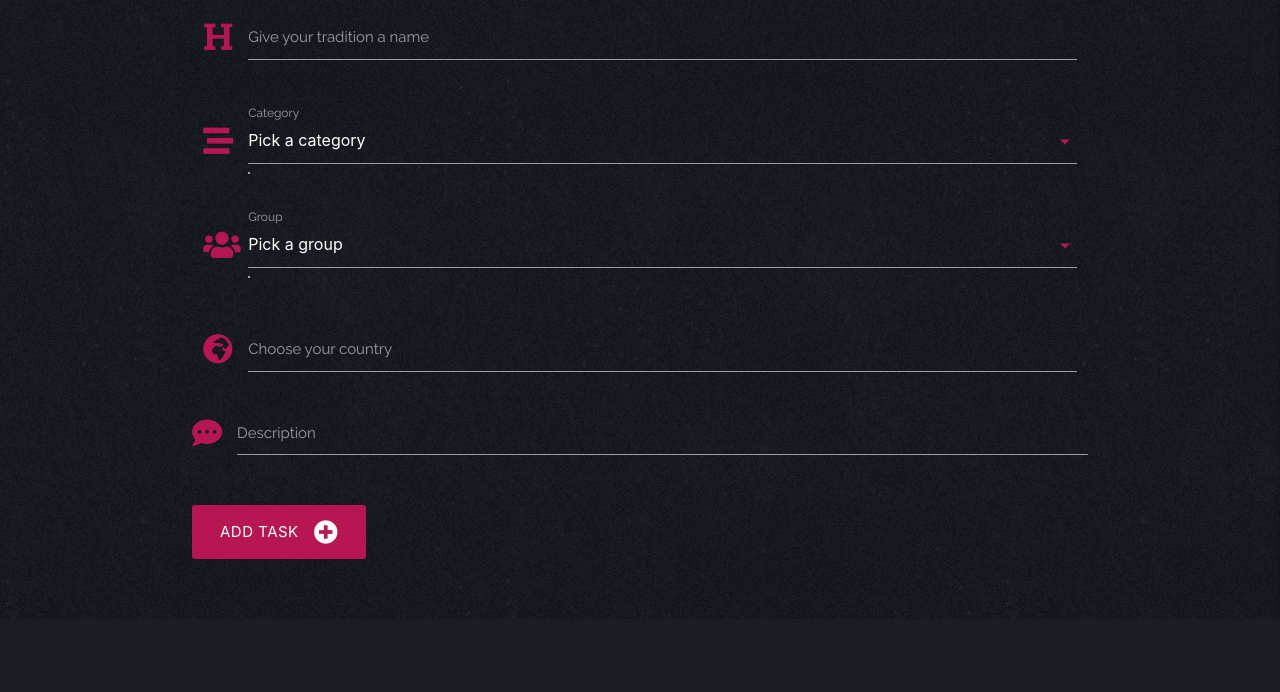
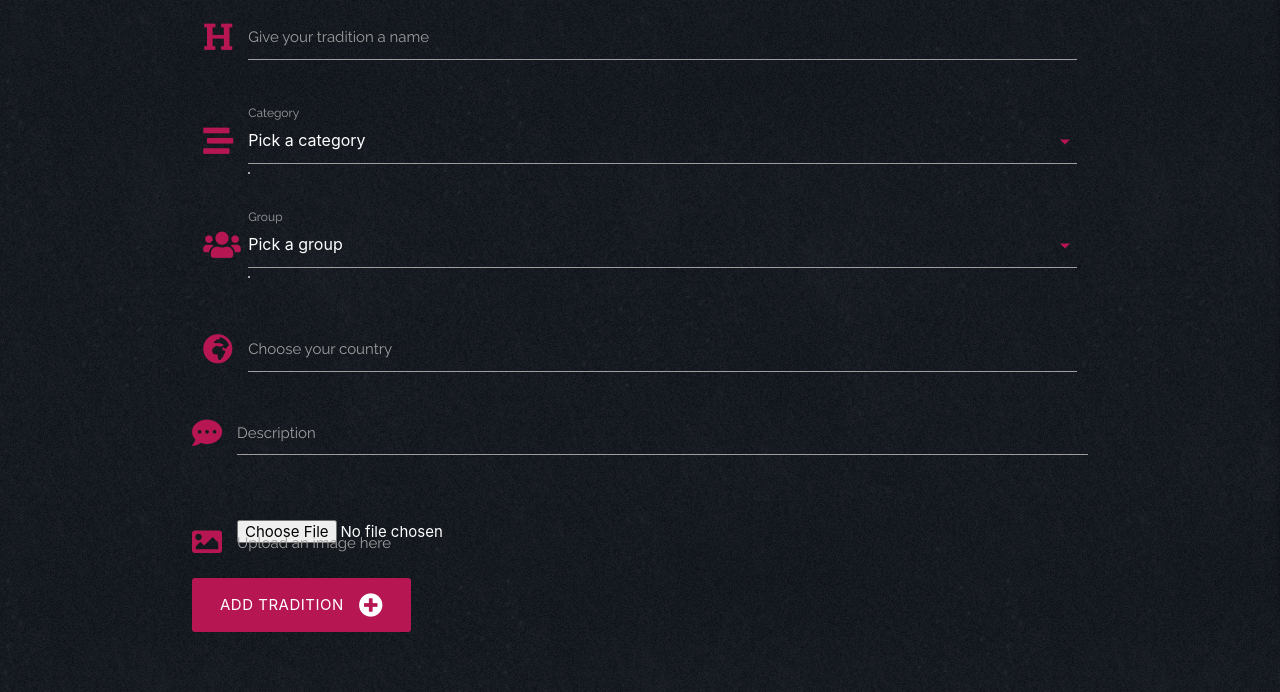
Before and after one commit to Jade-ux/OurTraditions, a Flask app: page /add_tradition in a window 1280 px wide. Shown: the part 249-941 px from the top of the page. Before the commit the page ends 863 px from the top, so only its background shows below. Run offline with Flask 2, Linux system fonts and the light colour scheme; data that the repository does not hold is empty; some libraries are stand-ins or nearby versions.

Commit message:
Created image upload function and added image upload field to add_tradition page. Created functionality to check filetypes and only allow valid file types. Used secure_filename function from Werkzeug to ensure filenames are safe.

```diff
--- a/app.py
+++ b/app.py
@@ -1,4 +1,5 @@
 import os
+import boto3, botocore
 from flask import (
     Flask, flash, render_template, redirect,
     request, session, url_for)
@@ -18,6 +19,96 @@ app.secret_key = os.environ.get("SECRET_KEY")
 
 mongo = PyMongo(app)
 
+
+# Amazon S3 for image uploads
+
+S3_BUCKET = os.environ.get("S3_BUCKET_NAME")
+S3_KEY = os.environ.get("S3_ACCESS_KEY")
+S3_SECRET = os.environ.get("S3_SECRET_ACCESS_KEY")
+S3_LOCATION = os.environ.get("S3_LOCATION")
+
+
+"""
+help from https://www.zabana.me/notes/flask-tutorial-upload-files-amazon-s3
+"""
+
+s3 = boto3.client(
+   "s3",
+   aws_access_key_id=S3_KEY,
+   aws_secret_access_key=S3_SECRET
+)
+
+
+# S3 functions for image upload
+
+# this code was inspired by this tutorial:
+# https://www.youtube.com/watch?v=6WruncSoCdI
+app.config["IMAGE_UPLOADS"] = "/workspace/OurTraditions/static/images/uploads"
+app.config["VALID_IMAGE_EXTENSIONS"] = ["PNG", "JPG", "JPEG", "GIF"]
+
+def valid_images(filename):
+    if not "." in filename:
+        return False
+
+    extension = filename.rsplit(".", 1)[1]
+
+    if extension.upper() in app.config["VALID_IMAGE_EXTENSIONS"]:
+        return True
+    else:
+        return False
+
+
+"""
+From tutorial here: https://www.zabana.me/notes/flask-tutorial-upload-files-amazon-s3
+
+"""
+def upload_image():
+
+    output = ""
+
+    if "trad_image" not in request.files:
+        return output
+
+    file = request.files["trad_image"]
+
+    if file.filename == "":
+       flash("Please select a file")
+       return output
+
+
+    if file and valid_images(file.filename):
+        file.filename = secure_filename(file.filename)
+       # output = upload_file_to_bucket(file, app.config["S3_BUCKET"])
+        output = upload_file_to_bucket(file, "S3_BUCKET")
+        return str(output)
+
+    else:
+        return redirect("/")
+
+
+def upload_file_to_bucket(file, S3_BUCKET):
+
+    try:
+
+        s3.upload_fileobj(
+            file,
+            S3_BUCKET,
+            file.filename,
+            ExtraArgs={
+                'ACL': 'public-read'
+               # "ContentType": file.content_type
+            }
+        )
+
+    except Exception as e:
+        # Exceptions
+        print("Oops, that didn't work: ", e)
+        return e
+
+    return "{}{}".format(app.config["S3_LOCATION"], file.filename)
+
+
+# Route decorators
 
 @app.route("/")
 @app.route("/get_traditions")
@@ -121,8 +212,8 @@ def add_tradition():
             "group_name": request.form.get("group_name"),
             "country": request.form.get("country"),
             "tradition_description": request.form.get("tradition_description"),
-            "created_by": session["user"]
-            # "image": upload_image()
+            "trad_image": upload_image(),
+            "created_by": session["user"],
         }
         mongo.db.traditions.insert_one(tradition)
         flash("Your tradition has been added!")
@@ -131,46 +222,8 @@ def add_tradition():
     # if method is not POST then revert to the default method which is GET
     categories = mongo.db.categories.find().sort("category_name", 1)
     groups = mongo.db.groups.find().sort("group_name", 1)
-    return render_template("add_tradition.html", categories=categories)
-
-# this code was inspired by this tutorial:
-# https://www.youtube.com/watch?v=6WruncSoCdI
-app.config["IMAGE_UPLOADS"] = "/workspace/OurTraditions/static/images/uploads"
-app.config["VALID_IMAGE_EXTENSIONS"] = ["PNG", "JPG", "JPEG", "GIF"]
-
-def valid_images(filename):
-    if not "." in filename:
-        return False
-
-    extension = filename.rsplit(".", 1)[1]
-
-    if extension.upper() in app.config["VALID_IMAGE_EXTENSIONS"]:
-        return True
-    else:
-        return False
-
-
-@app.route("/upload_image", methods=["GET", "POST"])
-def upload_image():
-    if request.method == "POST":
-        if request.files:
-            image = request.files["image"]
-            if image.filename == "":
-                flash("Please choose an image with a filename")
-                return redirect(request.url)
-
-            if not valid_images(image.filename):
-                flash("Please choose an image with a file type of either jpg, jpeg, png or gif")
-                return redirect(request.url)
-
-            else:
-                filename = secure_filename(image.filename)
-                image.save(os.path.join(app.config["IMAGE_UPLOADS"], filename))
-            image.save(os.path.join(
-                app.config["IMAGE_UPLOADS"], image.filename))
-            flash("Your image has been uploaded")
-            return redirect(request.url)
-    return render_template("image_upload.html")
+    return render_template(
+        "add_tradition.html", categories=categories, groups=groups)
 
 
 @app.route("/edit_tradition/<tradition_id>", methods=["GET", "POST"])
@@ -208,3 +261,20 @@ if __name__ == "__main__":
     app.run(host=os.environ.get("IP"),
             port=int(os.environ.get("PORT")),
             debug=True)
+
+
+# this code was inspired by this tutorial:
+# https://www.youtube.com/watch?v=6WruncSoCdI
+app.config["IMAGE_UPLOADS"] = "/workspace/OurTraditions/static/images/uploads"
+app.config["VALID_IMAGE_EXTENSIONS"] = ["PNG", "JPG", "JPEG", "GIF"]
+
+def valid_images(filename):
+    if not "." in filename:
+        return False
+
+    extension = filename.rsplit(".", 1)[1]
+
+    if extension.upper() in app.config["VALID_IMAGE_EXTENSIONS"]:
+        return True
+    else:
+        return False
--- a/static/css/style.css
+++ b/static/css/style.css
@@ -160,7 +160,7 @@ nav {
     border-radius: 3px;
 }
 
-.maroon-button:hover {
+.maroon-button:hover, .maroon-button:focus, .maroon-button:active {
     background-color: #EF324F;
     color: #fff;
 }
@@ -210,6 +210,11 @@ nav {
     background-color: rgb(4 4 4 / 73%);
     border-right: #b61753 5px solid;
     border-radius: 2px;
+}
+
+.card-image {
+    height: 170px;
+    width: auto;
 }
 
 .hint-text {
--- a/templates/add_tradition.html
+++ b/templates/add_tradition.html
@@ -55,17 +55,17 @@
             </div>
         </div>
     <!--Upload image-->
-        <!--<div class="row">
+        <div class="row">
             <div class="input-field col s12">
                 <i class="fas fa-image prefix maroon"></i>
-                <textarea id="file-upload" class="materialize-textarea"></textarea>
-                <label for="file-upload">Upload an image here</label>
+                    <input type="file" name="trad_image" id="trad_image" accept=".jpg, .jpeg, .png, .gif">
+                <label for="trad_image">Upload an image here</label>
             </div>
-        </div>-->
+        </div>
     <!--Submit button-->
         <div class="row">
             <div class="col s6">
-                <button type="submit" class="btn-large maroon-button">Add task <i class="fas fa-plus-circle right"></i></button>
+                <button type="submit" class="btn-large maroon-button">Add tradition <i class="fas fa-plus-circle right"></i></button>
             </div>
         </div>
     </form>
--- a/templates/traditions.html
+++ b/templates/traditions.html
@@ -7,7 +7,6 @@
         <p class="white-text">This is a place to share our traditions; whether they are cultural or unique traditions
             practised only among your friends or family. Share yours, browse others and, if you find a tradition someone
             else has added that you do too, click the <i class="fas fa-heart"></i> </p>
-            <!--<p><a href="{{ url_for('upload_image') }}">Go to image upload</a></p>-->
     </div>
     <div class="row">
         <div class="col s12">
@@ -106,7 +105,8 @@
                 </div>
             </div>
         </div>
-            <!--Card reveal-->
+        </div>
+        <!--Card reveal-->
             <div class="card-reveal">
                 <span class="card-title grey-text text-darken-4">Description
                     <i class="fas fa-times right">
@@ -115,7 +115,6 @@
                 </span>
                 <p>{{ tradition.tradition_description.capitalize() }}</p>
             </div>
-        </div>
         </div>
     </div>
     <!-- Modal for delete confirmation -->
```
Also changed, not shown: templates/image_upload.html (deleted, +0 -22 lines), README.md.
